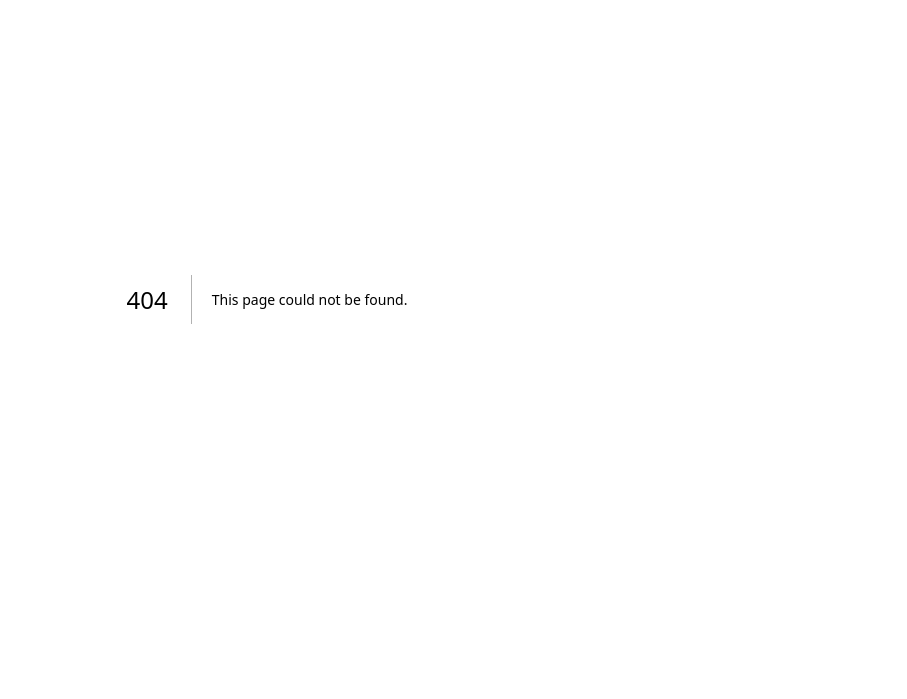
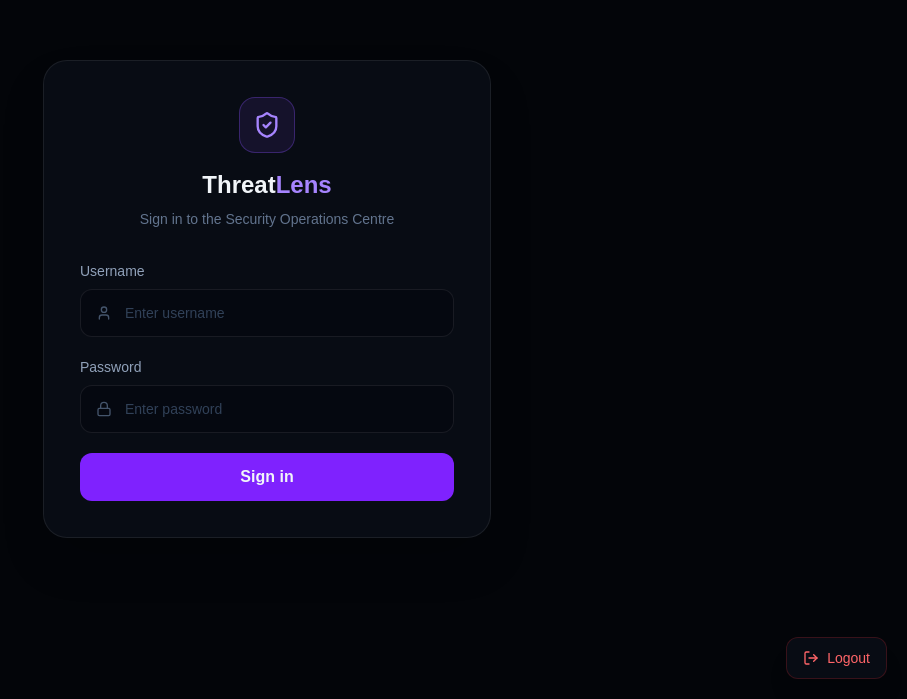
Before and after one commit to dev2606-code/ThreatLens, a Next.js app in the folder frontend/: page /login in a window 1280 px wide. Before the commit this address had no page. Shown: the part 101-800 px from the top of the page, without its empty margins (373-1280 px from the left). Built offline with nearby package versions, Linux system fonts and the light colour scheme; no server answers.

Commit message:
Add frontend login and logout authentication

```diff
--- a/frontend/app/components/AddIndicatorModal.tsx
+++ b/frontend/app/components/AddIndicatorModal.tsx
@@ -32,7 +32,11 @@ export default function AddIndicatorModal({
     event.preventDefault();
     setLoading(true);
     setMessage("");
+const token = localStorage.getItem("threatlens_token");
 
+if (!token) {
+  throw new Error("Please sign in again.");
+}
     try {
       const response = await fetch(
   `${API_URL}/api/indicators`,
@@ -40,6 +44,7 @@ export default function AddIndicatorModal({
     method: "POST",
           headers: {
             "Content-Type": "application/json",
+             Authorization: `Bearer ${token}`,
           },
           body: JSON.stringify({
             value,
--- /dev/null
+++ b/frontend/app/components/AuthGuard.tsx
@@ -0,0 +1,91 @@
+"use client";
+
+import { ReactNode, useEffect, useState } from "react";
+import { usePathname, useRouter } from "next/navigation";
+import {
+  Loader2,
+  LogOut,
+  ShieldCheck,
+} from "lucide-react";
+
+const API_URL =
+  process.env.NEXT_PUBLIC_API_URL ?? "http://127.0.0.1:8000";
+
+type AuthGuardProps = {
+  children: ReactNode;
+};
+
+export default function AuthGuard({
+  children,
+}: AuthGuardProps) {
+  const pathname = usePathname();
+  const router = useRouter();
+  const [checking, setChecking] = useState(true);
+
+  useEffect(() => {
+    async function checkAuthentication() {
+      if (pathname === "/login") {
+        setChecking(false);
+        return;
+      }
+
+      const token = localStorage.getItem("threatlens_token");
+
+      if (!token) {
+        router.replace("/login");
+        return;
+      }
+
+      try {
+        const response = await fetch(`${API_URL}/api/auth/me`, {
+          headers: {
+            Authorization: `Bearer ${token}`,
+          },
+        });
+
+        if (!response.ok) {
+          throw new Error("Invalid session");
+        }
+
+        setChecking(false);
+      } catch {
+        localStorage.removeItem("threatlens_token");
+        router.replace("/login");
+      }
+    }
+
+    checkAuthentication();
+  }, [pathname, router]);
+
+  if (checking) {
+    return (
+      <main className="flex min-h-screen items-center justify-center bg-[#030509] text-slate-100">
+        <div className="text-center">
+          <ShieldCheck className="mx-auto mb-4 h-10 w-10 text-violet-400" />
+          <Loader2 className="mx-auto h-5 w-5 animate-spin text-slate-500" />
+          <p className="mt-3 text-sm text-slate-500">
+            Verifying secure session...
+          </p>
+        </div>
+      </main>
+    );
+  }
+
+ return (
+  <>
+    {children}
+
+    <button
+      type="button"
+      onClick={() => {
+        localStorage.removeItem("threatlens_token");
+        router.replace("/login");
+      }}
+      className="fixed bottom-5 right-5 z-[100] flex items-center gap-2 rounded-xl border border-red-500/20 bg-[#080c14] px-4 py-2.5 text-sm text-red-400 shadow-xl transition hover:bg-red-500/10"
+    >
+      <LogOut className="h-4 w-4" />
+      Logout
+    </button>
+  </>
+);
+}
--- a/frontend/app/indicators/page.tsx
+++ b/frontend/app/indicators/page.tsx
@@ -103,7 +103,12 @@ export default function IndicatorsPage() {
     }
 
     setDeletingId(indicator.id);
+const token = localStorage.getItem("threatlens_token");
 
+if (!token) {
+  window.location.href = "/login";
+  return;
+}
     try {
    const response = await fetch(
   `${API_URL}/api/indicators/${indicator.id}`,
--- a/frontend/app/layout.tsx
+++ b/frontend/app/layout.tsx
@@ -1,7 +1,7 @@
 import type { Metadata } from "next";
 import { Geist, Geist_Mono } from "next/font/google";
 import "./globals.css";
-
+import AuthGuard from "./components/AuthGuard";
 const geistSans = Geist({
   variable: "--font-geist-sans",
   subsets: ["latin"],
@@ -23,7 +23,9 @@ export default function RootLayout({ children }: LayoutProps<"/">) {
       lang="en"
       className={`${geistSans.variable} ${geistMono.variable} h-full antialiased`}
     >
-      <body className="min-h-full flex flex-col">{children}</body>
+<body>
+  <AuthGuard>{children}</AuthGuard>
+</body>
     </html>
   );
 }
--- /dev/null
+++ b/frontend/app/login/page.tsx
@@ -0,0 +1,149 @@
+"use client";
+
+import { FormEvent, useState } from "react";
+import { Loader2, Lock, ShieldCheck, User } from "lucide-react";
+
+const API_URL =
+  process.env.NEXT_PUBLIC_API_URL ?? "http://127.0.0.1:8000";
+
+export default function LoginPage() {
+  const [username, setUsername] = useState("");
+  const [password, setPassword] = useState("");
+  const [error, setError] = useState("");
+  const [loading, setLoading] = useState(false);
+
+  async function handleLogin(event: FormEvent<HTMLFormElement>) {
+    event.preventDefault();
+    setError("");
+    setLoading(true);
+
+    try {
+      const formData = new URLSearchParams();
+      formData.append("username", username);
+      formData.append("password", password);
+
+      const response = await fetch(`${API_URL}/api/auth/login`, {
+        method: "POST",
+        headers: {
+          "Content-Type": "application/x-www-form-urlencoded",
+        },
+        body: formData,
+      });
+
+      const data = await response.json();
+
+      if (!response.ok) {
+        throw new Error(data.detail ?? "Login failed");
+      }
+
+      localStorage.setItem(
+        "threatlens_token",
+        data.access_token,
+      );
+
+      window.location.href = "/";
+    } catch (loginError) {
+      setError(
+        loginError instanceof Error
+          ? loginError.message
+          : "Login failed",
+      );
+    } finally {
+      setLoading(false);
+    }
+  }
+
+  return (
+    <main className="flex min-h-screen items-center justify-center bg-[#030509] px-5 text-slate-100">
+      <section className="w-full max-w-md rounded-3xl border border-white/[0.08] bg-[#080c14] p-7 shadow-2xl md:p-9">
+        <div className="mb-8 text-center">
+          <div className="mx-auto mb-4 flex h-14 w-14 items-center justify-center rounded-2xl border border-violet-500/30 bg-violet-500/10">
+            <ShieldCheck className="h-7 w-7 text-violet-400" />
+          </div>
+
+          <h1 className="text-2xl font-bold">
+            Threat<span className="text-violet-400">Lens</span>
+          </h1>
+
+          <p className="mt-2 text-sm text-slate-500">
+            Sign in to the Security Operations Centre
+          </p>
+        </div>
+
+        <form onSubmit={handleLogin} className="space-y-5">
+          <div>
+            <label
+              htmlFor="username"
+              className="mb-2 block text-sm text-slate-400"
+            >
+              Username
+            </label>
+
+            <div className="relative">
+              <User className="absolute left-4 top-1/2 h-4 w-4 -translate-y-1/2 text-slate-600" />
+
+              <input
+                id="username"
+                value={username}
+                onChange={(event) =>
+                  setUsername(event.target.value)
+                }
+                required
+                autoComplete="username"
+                placeholder="Enter username"
+                className="h-12 w-full rounded-xl border border-white/[0.08] bg-[#050810] pl-11 pr-4 text-sm outline-none placeholder:text-slate-700 focus:border-violet-500/50"
+              />
+            </div>
+          </div>
+
+          <div>
+            <label
+              htmlFor="password"
+              className="mb-2 block text-sm text-slate-400"
+            >
+              Password
+            </label>
+
+            <div className="relative">
+              <Lock className="absolute left-4 top-1/2 h-4 w-4 -translate-y-1/2 text-slate-600" />
+
+              <input
+                id="password"
+                type="password"
+                value={password}
+                onChange={(event) =>
+                  setPassword(event.target.value)
+                }
+                required
+                autoComplete="current-password"
+                placeholder="Enter password"
+                className="h-12 w-full rounded-xl border border-white/[0.08] bg-[#050810] pl-11 pr-4 text-sm outline-none placeholder:text-slate-700 focus:border-violet-500/50"
+              />
+            </div>
+          </div>
+
+          {error && (
+            <div className="rounded-xl border border-red-500/20 bg-red-500/10 p-3 text-sm text-red-400">
+              {error}
+            </div>
+          )}
+
+          <button
+            type="submit"
+            disabled={loading}
+            className="flex h-12 w-full items-center justify-center gap-2 rounded-xl bg-violet-600 font-semibold transition hover:bg-violet-500 disabled:cursor-not-allowed disabled:opacity-60"
+          >
+            {loading ? (
+              <>
+                <Loader2 className="h-4 w-4 animate-spin" />
+                Signing in...
+              </>
+            ) : (
+              "Sign in"
+            )}
+          </button>
+        </form>
+      </section>
+    </main>
+  );
+}
```
